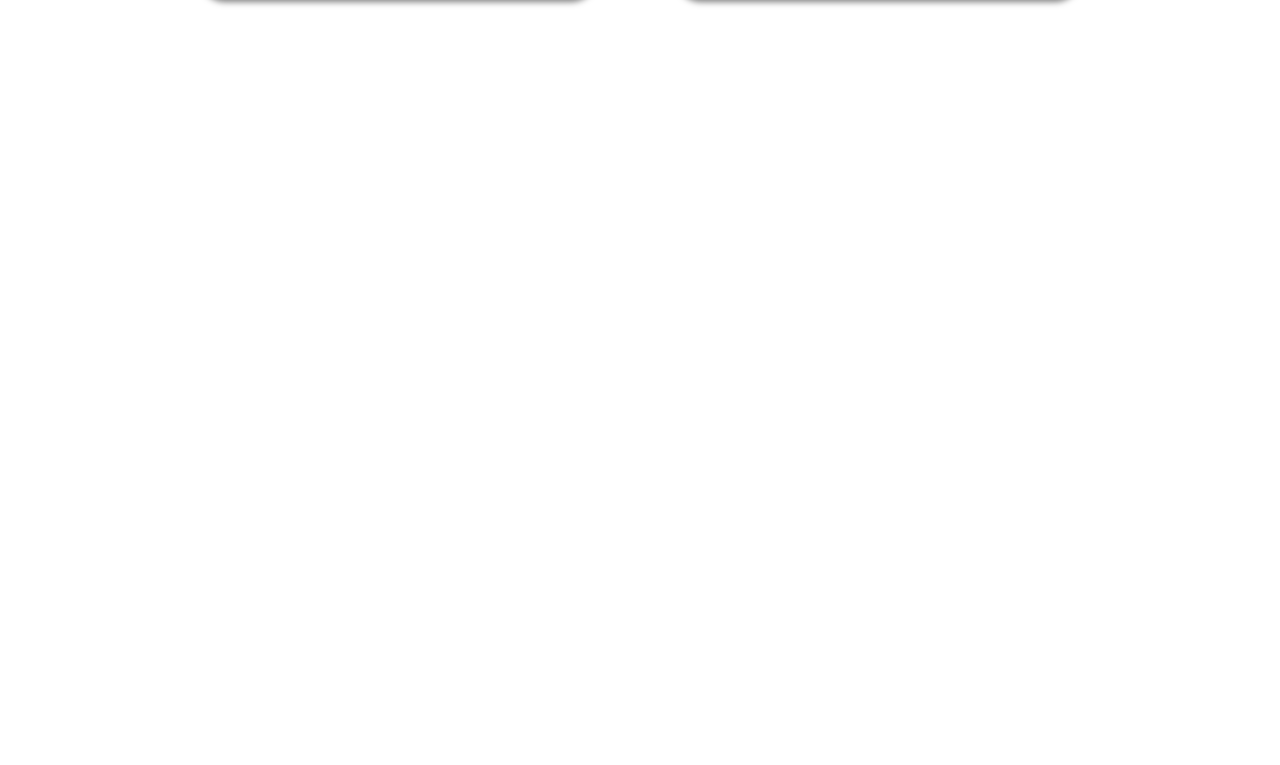
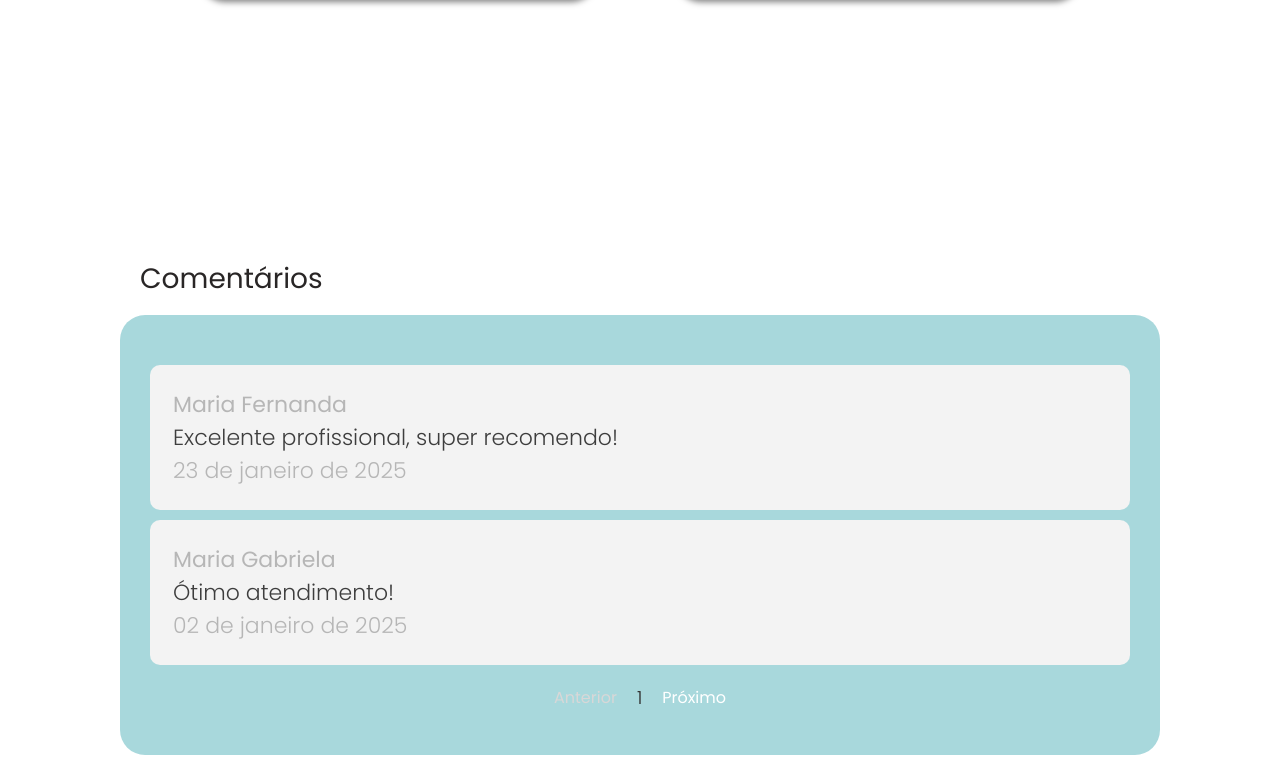
Before and after one commit to mfnzr/adricristina, a Vue app in the folder adricristina/: page / in a window 1280 px wide. Shown: the part 5696-6461 px from the top of the page. Before the commit the page ends 5754 px from the top, so only its background shows below. Built offline with nearby package versions, Linux system fonts and the light colour scheme.

Commit message:
comments section and pagination finished

```diff
--- a/adricristina/src/App.vue
+++ b/adricristina/src/App.vue
@@ -15,6 +15,7 @@
         <MassagemCorporalView />
         <Line />
         <ContatoView />
+        <ComentariosView />
       </main>
     </div>
   </header>
@@ -26,6 +27,7 @@ import Line from './components/Line.vue';
 import Navbar from './components/Navbar.vue'
 import AboutView from './views/AboutView.vue';
 import BrasileiroView from './views/BrasileiroView.vue';
+import ComentariosView from './views/ComentariosView.vue';
 import ContatoView from './views/ContatoView.vue';
 import ExtensaoCiliosView from './views/ExtensaoCiliosView.vue';
 import HomeView from './views/HomeView.vue'
--- /dev/null
+++ b/adricristina/src/views/ComentariosView.vue
@@ -0,0 +1,162 @@
+<template>
+    <div class="container">
+        <h1>Comentários</h1>
+        <div class="content">
+            <div v-for="comment in paginatedComments" :key="comment.id" class="comments">
+                <h3 class="name">{{ comment.name }}</h3>
+                <p class="comment">{{ comment.text }}</p>
+                <p class="date">{{ comment.date }}</p>
+            </div>
+            <div class="pagination">
+            <button @click="prevPage" :disabled="currentPage === 1">Anterior</button>
+            <span class="page-number">{{ currentPage }}</span>
+            <button @click="nextPage" :disabled="currentPage === totalPages">Próximo</button>
+        </div>
+        </div>
+    </div>
+</template>
+
+<script>
+export default {
+    name: 'ComentariosView',
+    data() {
+        return {
+            comments: [
+                {
+                    id: 1,
+                    name: "Maria Fernanda",
+                    text: "Excelente profissional, super recomendo!",
+                    date: "23 de janeiro de 2025"
+                },
+                {
+                    id: 2,
+                    name: "Maria Gabriela",
+                    text: "Ótimo atendimento!",
+                    date: "02 de janeiro de 2025"
+                },
+                {
+                    id: 3,
+                    name: "Maria Fernanda",
+                    text: "Excelente profissional, super recomendo!",
+                    date: "18 de dezembro de 2024"
+                },
+            ],
+            currentPage: 1,
+            itemsPerPage: 2,
+        };
+    },
+    computed: {
+        totalPages() {
+            return Math.ceil(this.comments.length / this.itemsPerPage);
+        },
+        paginatedComments() {
+            const start = (this.currentPage - 1) * this.itemsPerPage;
+            return this.comments.slice(start, start + this.itemsPerPage);
+        },
+    },
+    methods: {
+        nextPage() {
+            if (this.currentPage < this.totalPages) {
+                this.currentPage++;
+            }
+        },
+        prevPage() {
+            if (this.currentPage > 1) {
+                this.currentPage--;
+            }
+        },
+    },
+}
+    </script>
+
+<style scoped>
+
+.container {
+    display: flex;
+    flex-direction: column;
+    align-items: center;
+    justify-content: center;
+    margin-top: 200px;
+}
+
+h1 {
+    font-size: 28px;
+    color: #292626;
+    text-indent: -500px;
+    margin-bottom: 5px;
+    font-family: "Poppins", serif;
+    font-weight: 400;
+}
+
+.content {
+    background-color: rgba(39, 157, 169, 0.40);
+    margin: 10px 130px;
+    padding: 40px 20px;
+    max-width: 1000px;
+    width: 100%;
+    border-radius: 25px;
+}
+
+.comments {
+    display: flex;
+    flex-direction: column;
+    align-items: start;
+    justify-content: space-between;
+    background-color: #f3f3f3;
+    font-family: "Poppins", serif;
+    padding: 23px;
+    border-radius: 10px;
+    margin: 10px;
+}
+
+.name {
+    font-size: 22px;
+    font-weight: 400;
+    color: rgb(0, 0, 0, 25%);
+}
+
+.comment {
+    font-size: 22px;
+    font-weight: 300;
+    color: rgb(0, 0, 0, 75%);
+}
+
+.date {
+    font-size: 22px;
+    font-weight: 300;
+    color: rgb(0, 0, 0, 25%);
+}
+
+.pagination {
+    display: flex;
+    align-items: center;
+    justify-content: center;
+    margin-top: 15px;
+    gap: 10px;
+    font-weight: 100;
+}
+
+.pagination button {
+    background: none;
+    border: none;
+    border-radius: 5px;
+    padding: 5px 10px;
+    cursor: pointer;
+    font-size: 16px;
+    font-family: "Poppins", serif;
+    color: #fff
+}
+
+.pagination button:disabled {
+    background: none;
+    cursor: not-allowed;
+    color: #d8d7d7;
+}
+
+.pagination .page-number {
+    font-size: 18px;
+    font-weight: 300;
+    color: #292626;
+    font-family: "Poppins", serif;
+}
+</style>
```
Also changed, not shown: adricristina/src/components/HelloWorld.vue (deleted, +0 -44 lines), adricristina/src/components/TheWelcome.vue (deleted, +0 -94 lines), adricristina/src/components/WelcomeItem.vue (deleted, +0 -86 lines).
